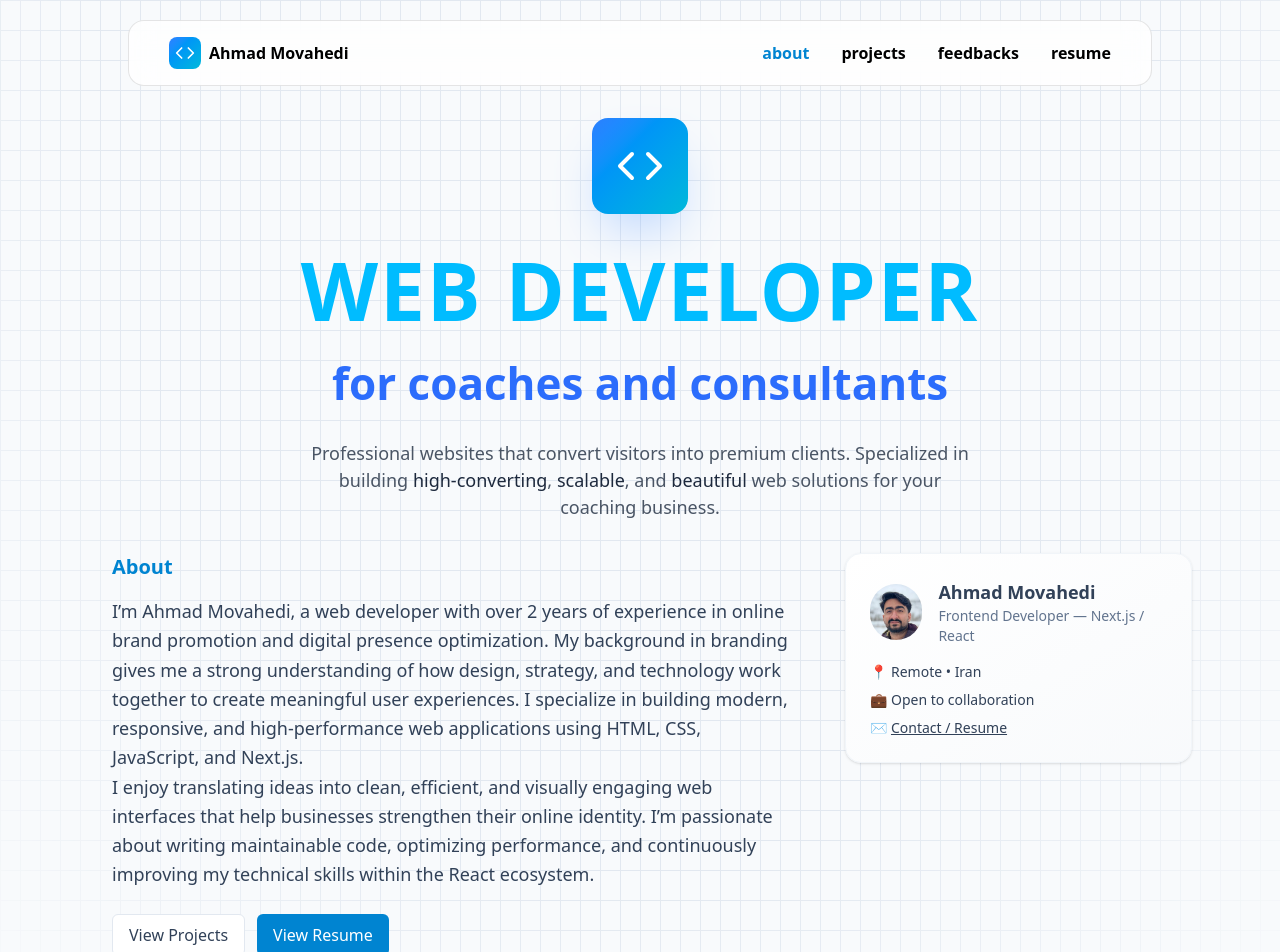
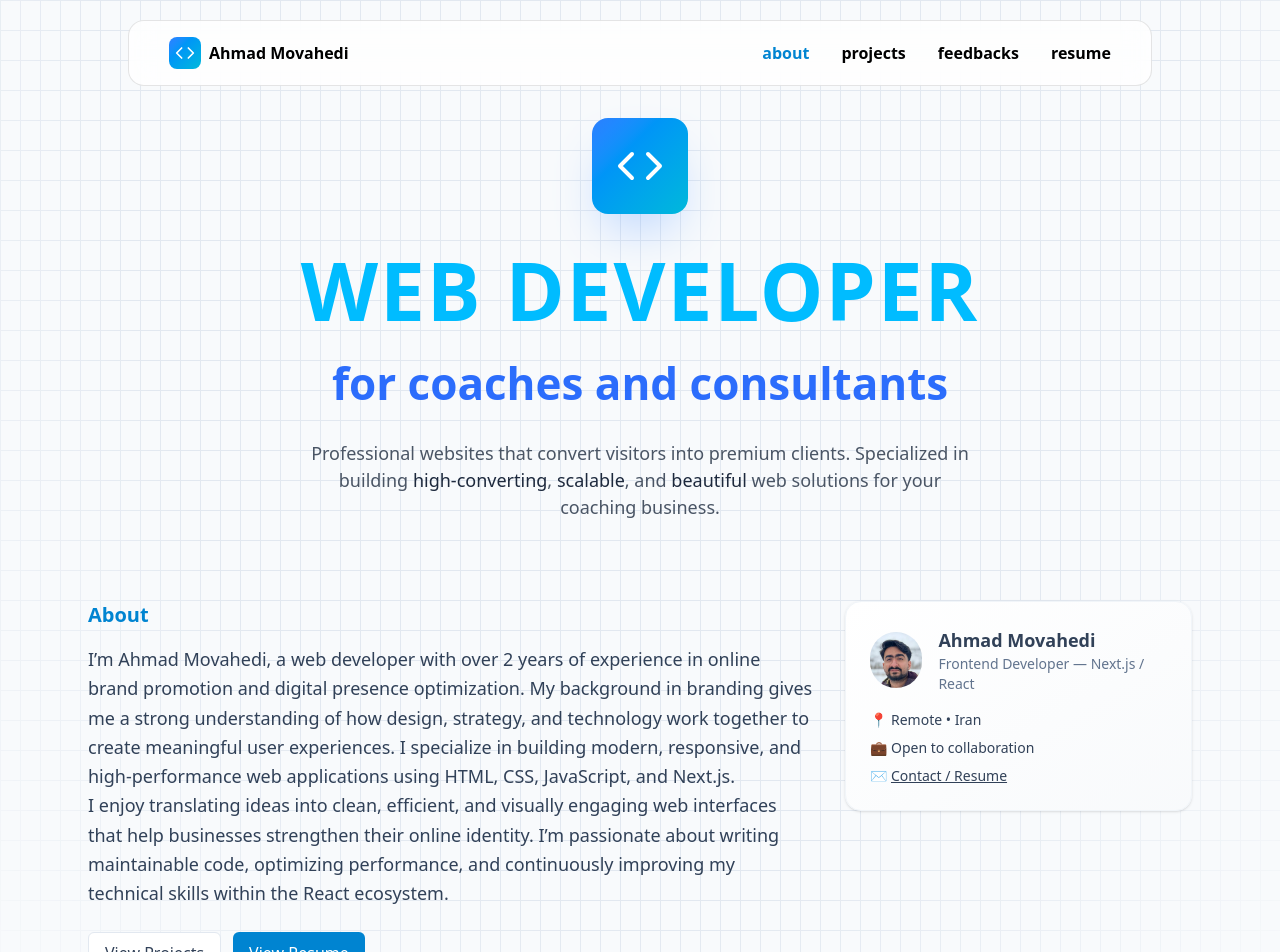
Before and after one commit to mvahmad/portfolio, a Next.js app in the folder blog/: page / in a window 1280 px wide. Shown: the top 952 px of the page. Built offline with nearby package versions, Linux system fonts and the light colour scheme; what @nextui-org/react would draw is missing.

Commit message:
style:about section

```diff
--- a/blog/app/components/about.tsx
+++ b/blog/app/components/about.tsx
@@ -19,13 +19,13 @@ export default function About({ id }: { id: string }) {
   }
 
   return (
-    <section id={id} className="">
+    <section id={id} className="py-12">
       <div className="grid grid-cols-1 lg:grid-cols-3 gap-8 items-start">
        <motion.div
         initial={{ opacity: 0, x: -20 }}
         animate={{ opacity: 1, x: 0 }}
         transition={{ duration: 0.5 }}
-        className="lg:col-span-2 px-4 sm:px-6"
+        className="lg:col-span-2"
         >
         <h2 className={clsx("text-xl font-bold  mb-4",
           theme === 'dark'?  " text-sky-300 " : " text-sky-600 "
```
